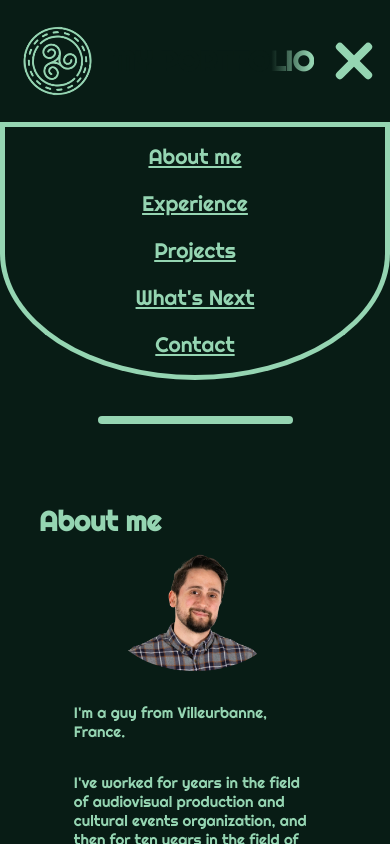
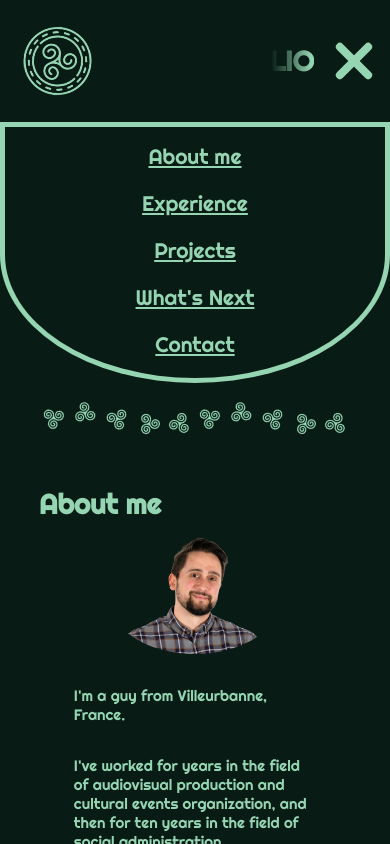
Before and after one commit to Yukitaori/Portfolio, a React (Vite) app: page / in a window 390 px wide. Both pictures are taken after a click on the label 354 px from the left and 56 px from the top of the page. Shown: the top 844 px of the page. Built offline with nearby package versions, Linux system fonts and the light colour scheme.

Commit message:
mise en place de séparations animées + responsive mobile mode paysage

```diff
--- a/src/components/Menu.jsx
+++ b/src/components/Menu.jsx
@@ -19,7 +19,7 @@ function Menu({parts, showMenu, setShowMenu}) {
 
   return (
     <div className={showMenu ? styles.menuBar : styles.hiddenMenuBar}>
-      <ul>
+      <ul className={styles.menuList}>
         {mapMenu(parts)}
       </ul>
     </div>
--- a/src/components/Menu.module.css
+++ b/src/components/Menu.module.css
@@ -2,7 +2,7 @@
   position: fixed;
   z-index: 3;
   padding-top: 1em;
-  height: 30vh;
+  height: fit-content;
   width: 100%;
   top: 15vh;
   display: flex;
@@ -31,14 +31,17 @@
   }
 }
 
-.navLinks {
+.menuList {
   display: flex;
   flex-direction: column;
+  justify-content: space-between;
   align-items: center;
+}
+
+.navLinks {
   margin: 0px auto 1em auto;
   font-size: 2.5vh;
   color: var(--first-color);
-
 }
 
 .navLinks:link {
@@ -48,3 +51,17 @@
 .navLinks:last-of-type {
   margin-bottom: 1em;
 }
+
+@media screen and (max-height: 500px) {
+  .menuList {
+    display: flex;
+    flex-direction: row;
+    justify-content: space-between;
+    align-items: space-between;
+  }
+
+  .navLinks {
+    margin-inline: 1em;;
+    font-size: 5vh;
+  }
+}
--- a/src/components/Project.module.css
+++ b/src/components/Project.module.css
@@ -5,6 +5,10 @@
 .project:not(:last-child) {
   border-bottom: 5px dotted var(--first-color);
   padding-bottom: 5em;
+}
+
+.project:last-child {
+  margin-bottom: 2rem;
 }
 
 .projectHeader {
@@ -40,6 +44,7 @@
   display: grid;
   grid-template-columns: repeat(5, 20%);
   justify-content: center;
+  align-items: center;
 }
 
 .projectText {
--- a/src/components/Separation.jsx
+++ b/src/components/Separation.jsx
@@ -1,8 +1,17 @@
-import React from 'react'
+import React from 'react';
+import triskele from "../assets/icons/triskele.png"
+import styles from "./Separation.module.css"
+function Separation() {
+  const separationLine = [];
 
-function Separation() {
+  for (let i= 1; i <= 10; i++) {
+      separationLine.push(<img key={i} src={triskele} className={styles.triskele}/>)
+  }
+
   return (
-    <div className='separation'></div>
+    <div className={styles.separationLine}>
+      {separationLine.map(logo => logo)}
+    </div>
   )
 }
 
--- /dev/null
+++ b/src/components/Separation.module.css
@@ -0,0 +1,78 @@
+.separationLine {
+  display: flex;
+  justify-content: center;
+}
+
+.triskele {
+  width: 3vw;
+  margin: 10vh 1vw;
+}
+
+.triskele:nth-child(5n) {
+  animation: triskele 2s -1.6s infinite linear;
+}
+
+.triskele:nth-child(5n+1) {
+  animation: triskele 2s -1.2s infinite linear;
+}
+
+.triskele:nth-child(5n+2) {
+  animation: triskele 2s -0.8s infinite linear;
+}
+
+.triskele:nth-child(5n+3) {
+  animation: triskele 2s -0.4s infinite linear;
+}
+
+.triskele:nth-child(5n+4) {
+  animation: triskele 2s infinite linear;
+}
+
+@keyframes triskele {
+  0% {
+    transform: rotate(0deg);
+    translate: 0px 0px;
+  }
+  25% {
+    translate: 0px -1em;
+  }
+  50% {
+    transform: rotate( 180deg );
+    translate: 0px 0px;
+  }
+  75% {
+    translate: 0px 1em;
+  }
+  100% {
+    transform: rotate( 360deg );
+    translate: 0px 0px;
+  }
+}
+
+@media screen and (max-width: 800px) {
+  .triskele {
+    width: 5vw;
+    margin: 5vh 1.5vw;
+  }
+
+  @keyframes triskele {
+    0% {
+      transform: rotate(0deg);
+      translate: 0px 0px;
+    }
+    25% {
+      translate: 0px -0.5em;
+    }
+    50% {
+      transform: rotate( 180deg );
+      translate: 0px 0px;
+    }
+    75% {
+      translate: 0px 0.5em;
+    }
+    100% {
+      transform: rotate( 360deg );
+      translate: 0px 0px;
+    }
+  }
+}
```
Also changed, not shown: src/assets/icons/triskele.png (added).
